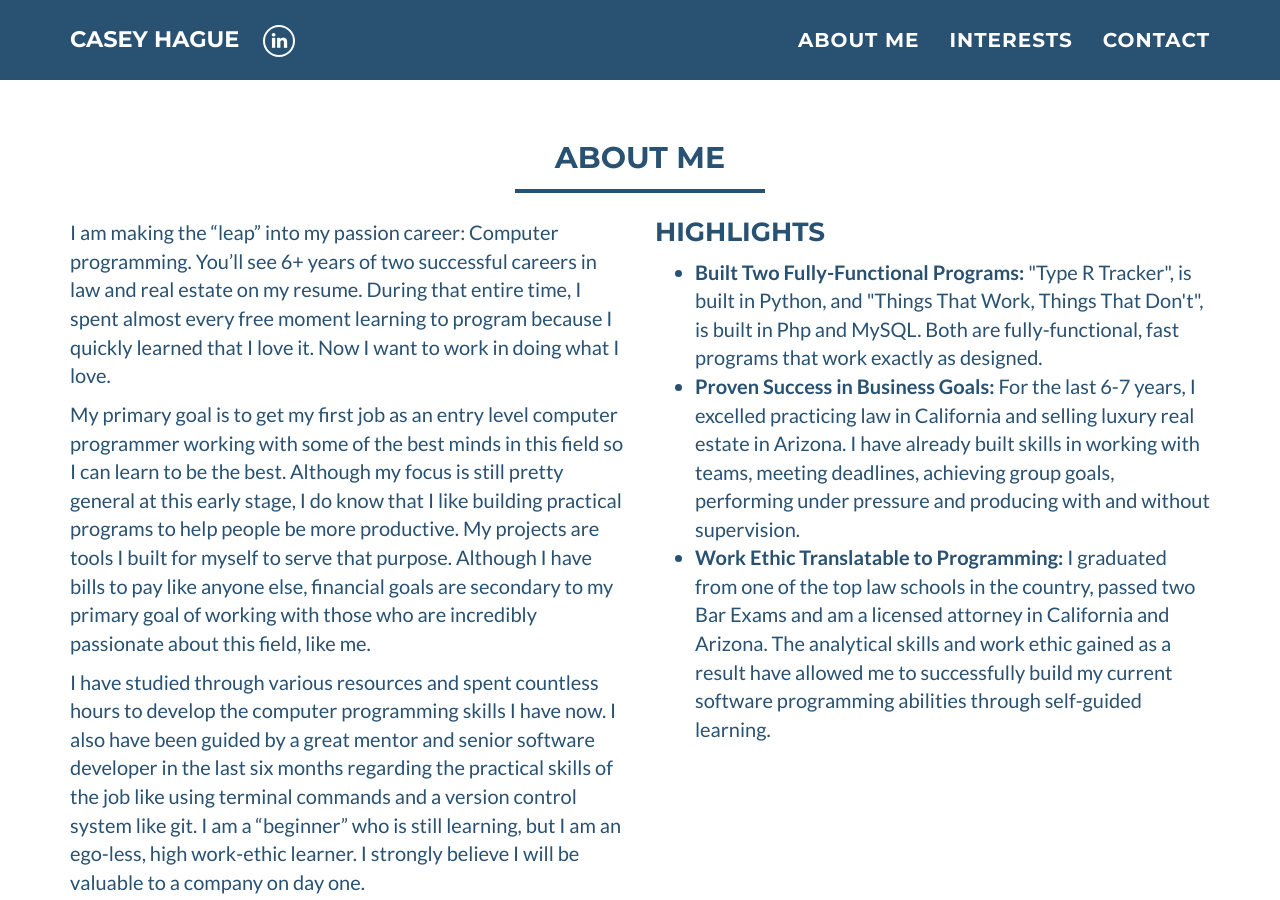
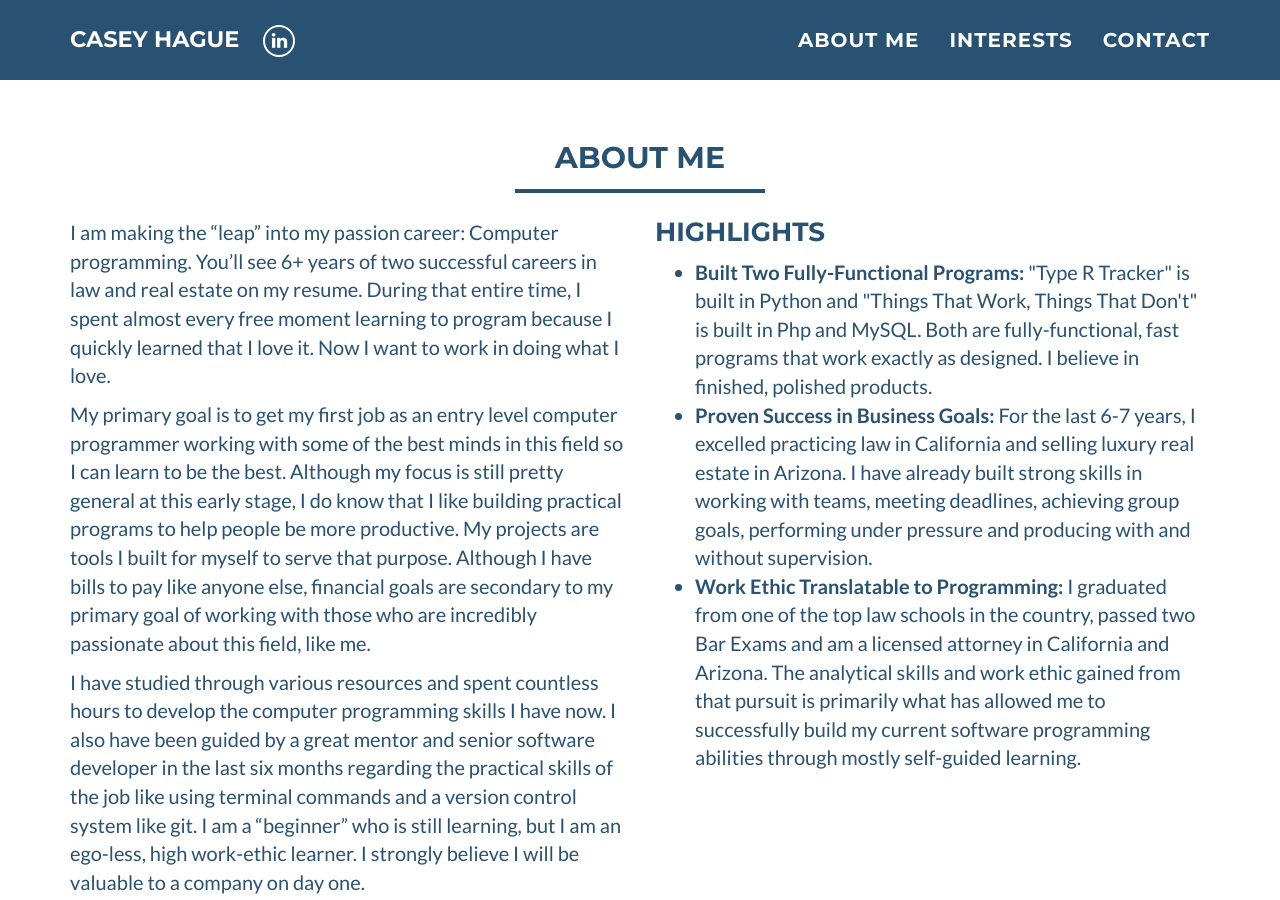
Before and after one commit to builtthorough/caseyhague, a Jekyll site: the page built from index.html, in a window 1280 px wide and 900 px high, scrolled down 498 px. Built offline with Jekyll 4.4.1, drawn with Linux system fonts in a browser that asks for light colours.

Commit message:
Update about_me.html

```diff
--- a/_includes/about_me.html
+++ b/_includes/about_me.html
@@ -30,18 +30,19 @@
 		    <h3 style="margin-top:0;">Highlights</h3>
 		    <ul>
           		<li>
-	<b>Built Two Fully-Functional Programs:</b> "Type R Tracker", is built in Python, and "Things That Work, Things That Don't",
-	is built in Php and MySQL. Both are fully-functional, fast programs that work exactly as designed.
+	<b>Built Two Fully-Functional Programs:</b> "Type R Tracker" is built in Python and "Things That Work, Things That Don't"
+	is built in Php and MySQL. Both are fully-functional, fast programs that work exactly as designed. I believe in finished,
+	polished products.
 			</li>
 		    	<li>
 	<b>Proven Success in Business Goals:</b> For the last 6-7 years, I excelled practicing law in California and selling luxury real
-	estate in Arizona. I have already built skills in working with teams, meeting deadlines, achieving group goals,
+	estate in Arizona. I have already built strong skills in working with teams, meeting deadlines, achieving group goals,
 	performing under pressure and producing with and without supervision.
 			</li>
 		    	<li>
 	<b>Work Ethic Translatable to Programming:</b> I graduated from one of the top law schools in the country, passed two Bar Exams
-	and am a licensed attorney in California and Arizona. The analytical skills and work ethic gained as a result have allowed me to
-	successfully build my current software programming abilities through self-guided learning.
+	and am a licensed attorney in California and Arizona. The analytical skills and work ethic gained from that pursuit is primarily
+	what has allowed me to successfully build my current software programming abilities through mostly self-guided learning.
     			</li>
 		    </ul>
 	    </div>
```
